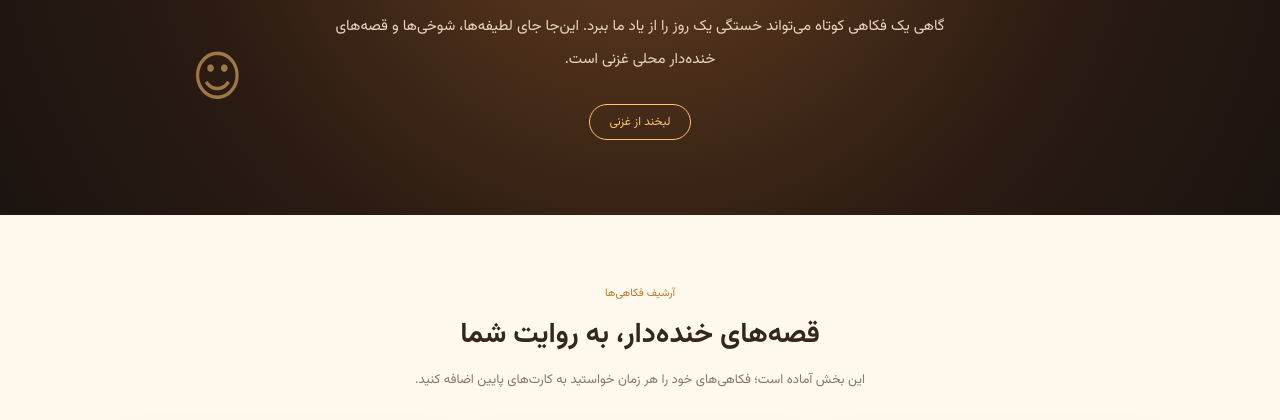
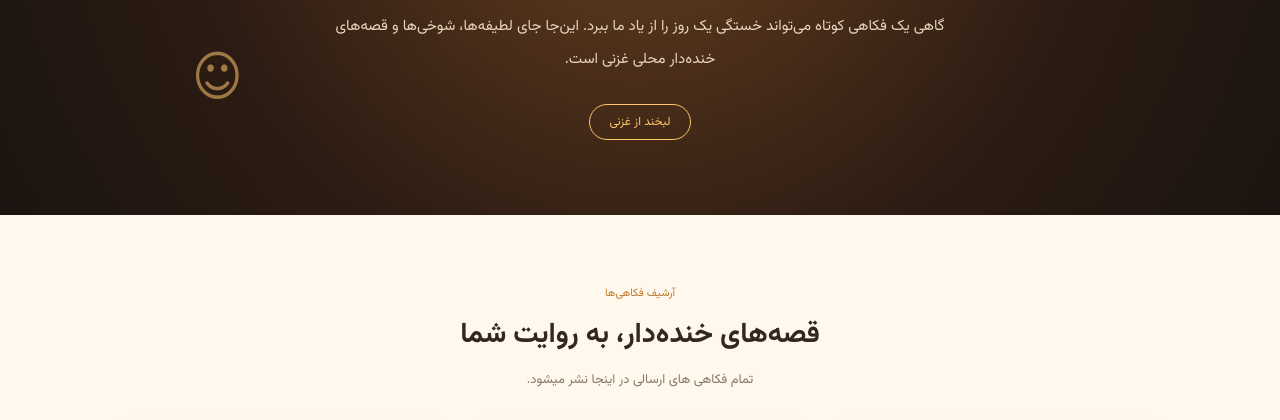
Before and after one commit to NasratullahHussaini/varaq.eu, a plain HTML site: page ghazni-humor.html in a window 1280 px wide. Shown: the part 324-744 px from the top of the page. Drawn offline with Linux system fonts and the light colour scheme.

Commit message:
Update VARAQ website

```diff
--- a/ghazni-humor.html
+++ b/ghazni-humor.html
@@ -31,7 +31,7 @@
       <div class="humor-section-title">
         <span>آرشیف فکاهی‌ها</span>
         <h2>قصه‌های خنده‌دار، به روایت شما</h2>
-        <p>این بخش آماده است؛ فکاهی‌های خود را هر زمان خواستید به کارت‌های پایین اضافه کنید.</p>
+        <p>تمام فکاهی های ارسالی در اینجا نشر میشود.</p>
       </div>
 
       <div class="humor-empty-grid">
```
